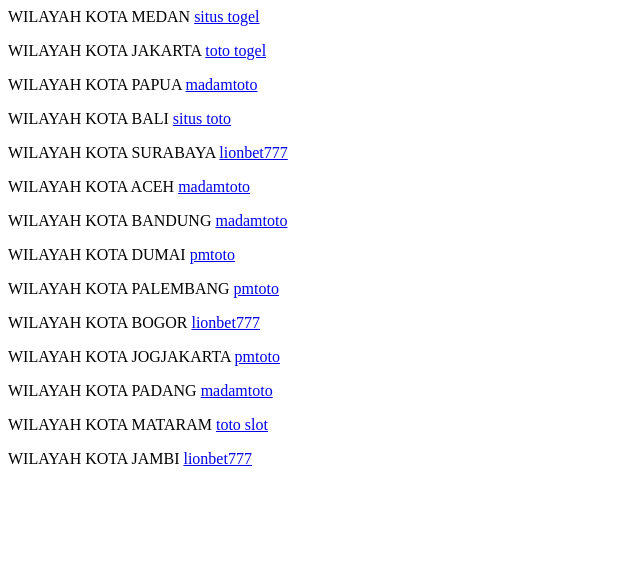
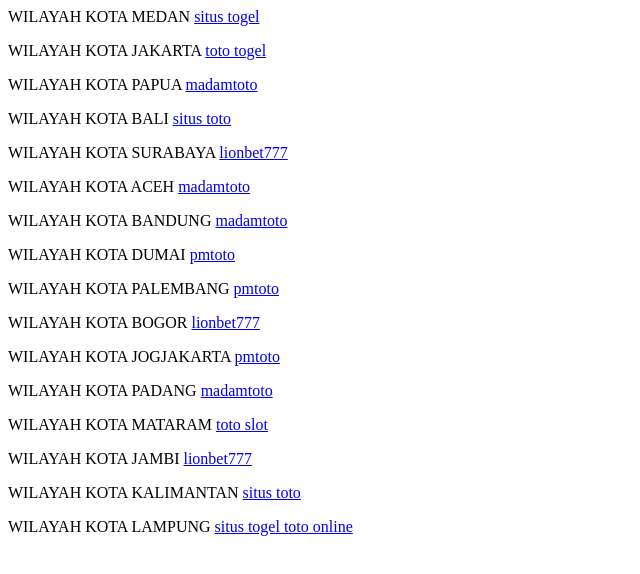
Before and after one commit to xslayder123/puakla, a plain HTML site: page index.html in a window 1280 px wide. Shown: the whole page, without its empty margins (0-640 px from the left). Drawn offline with Linux system fonts and the light colour scheme.

Commit message:
Update index.html

```diff
--- a/index.html
+++ b/index.html
@@ -17,5 +17,7 @@
         <p>WILAYAH KOTA PADANG <a href='http://149.28.134.211/'>madamtoto</a></p>
         <p>WILAYAH KOTA MATARAM <a href='https://pafikotamataram.id/'>toto slot</a></p>
         <p>WILAYAH KOTA JAMBI <a href='https://207.148.121.224/'>lionbet777</a></p>
+        <p>WILAYAH KOTA KALIMANTAN <a href='https://pasar-desa.id/'>situs toto</a></p>
+        <p>WILAYAH KOTA LAMPUNG <a href='https://terminalsatu.id/'>situs togel toto online</a></p>
     </body>
     </html>
```
